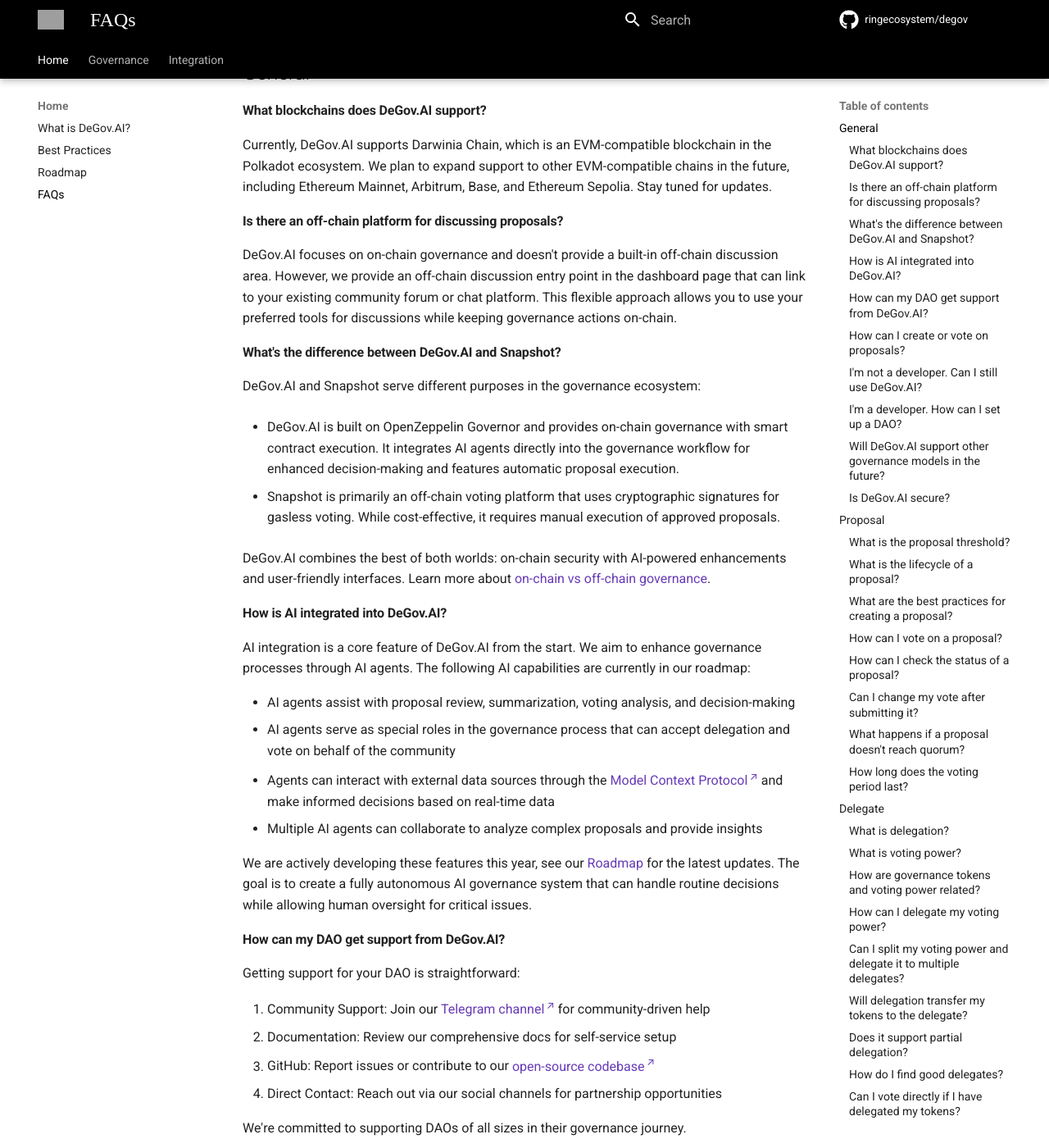
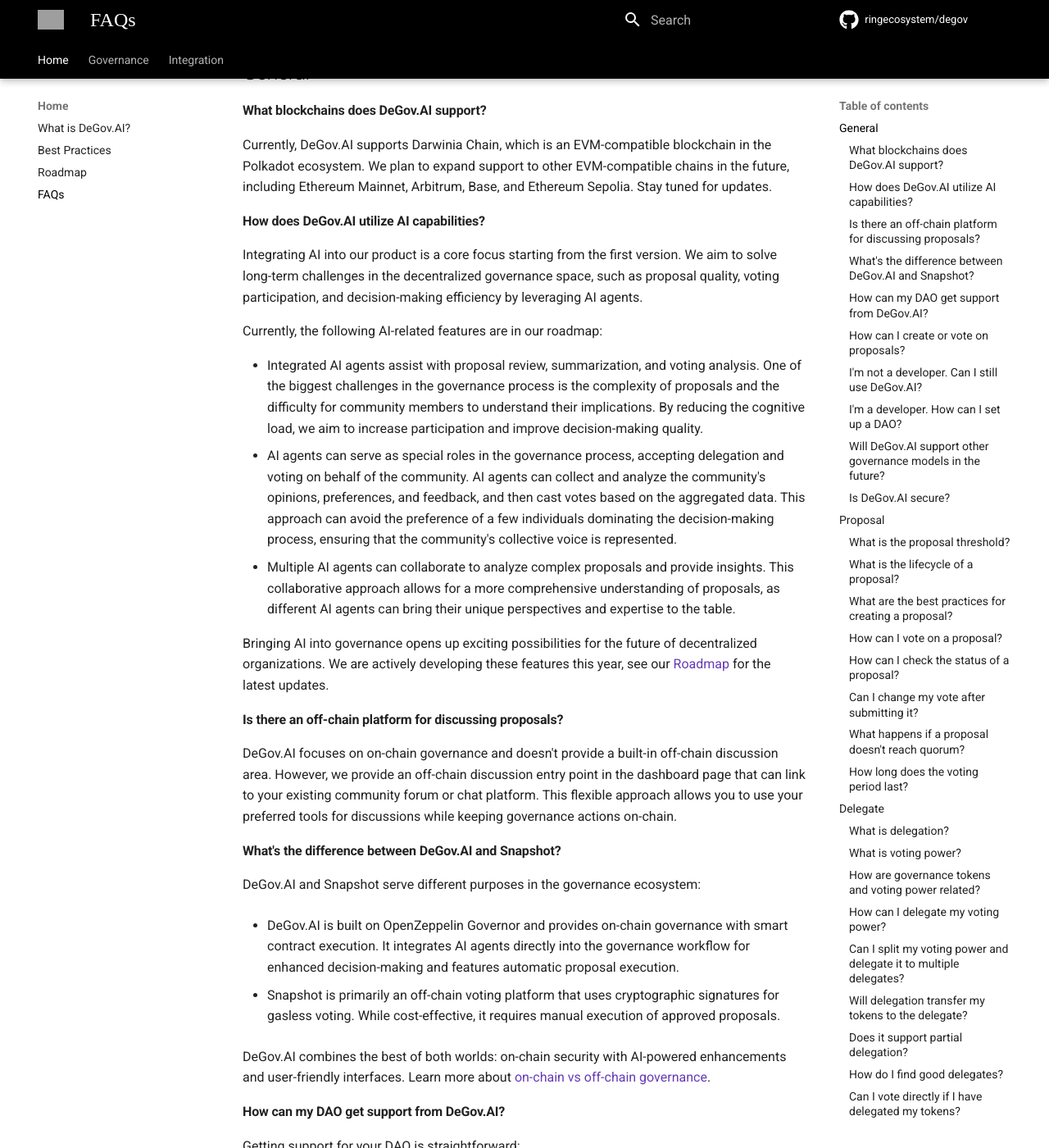
Before and after one commit to ringecosystem/degov-docs, an MkDocs documentation site: the page built from docs/faqs.md, in a window 1280 px wide and 1400 px high, scrolled down 273 px. Shown: the whole window at 82% size. Built offline with MkDocs 1.6.1 and Material for MkDocs 9.7.7, drawn with Linux system fonts in a browser that asks for light colours; some web fonts are replaced; comment, search, counter and statistics services are not loaded; grey boxes are pictures that could not be loaded.

Commit message:
Update ai agent faq

```diff
--- a/docs/faqs.md
+++ b/docs/faqs.md
@@ -12,6 +12,18 @@
 
 Currently, DeGov.AI supports Darwinia Chain, which is an EVM-compatible blockchain in the Polkadot ecosystem. We plan to expand support to other EVM-compatible chains in the future, including Ethereum Mainnet, Arbitrum, Base, and Ethereum Sepolia. Stay tuned for updates.
 
+#### How does DeGov.AI utilize AI capabilities?
+
+Integrating AI into our product is a core focus starting from the first version. We aim to solve long-term challenges in the decentralized governance space, such as proposal quality, voting participation, and decision-making efficiency by leveraging AI agents.
+
+Currently, the following AI-related features are in our roadmap:
+
+- Integrated AI agents assist with proposal review, summarization, and voting analysis. One of the biggest challenges in the governance process is the complexity of proposals and the difficulty for community members to understand their implications. By reducing the cognitive load, we aim to increase participation and improve decision-making quality.
+- AI agents can serve as special roles in the governance process, accepting delegation and voting on behalf of the community. AI agents can collect and analyze the community's opinions, preferences, and feedback, and then cast votes based on the aggregated data. This approach can avoid the preference of a few individuals dominating the decision-making process, ensuring that the community's collective voice is represented.
+- Multiple AI agents can collaborate to analyze complex proposals and provide insights. This collaborative approach allows for a more comprehensive understanding of proposals, as different AI agents can bring their unique perspectives and expertise to the table.
+
+Bringing AI into governance opens up exciting possibilities for the future of decentralized organizations. We are actively developing these features this year, see our [Roadmap](roadmap.md) for the latest updates.
+
 #### Is there an off-chain platform for discussing proposals?
 
 DeGov.AI focuses on on-chain governance and doesn't provide a built-in off-chain discussion area. However, we provide an off-chain discussion entry point in the dashboard page that can link to your existing community forum or chat platform. This flexible approach allows you to use your preferred tools for discussions while keeping governance actions on-chain.
@@ -25,17 +37,6 @@
 - Snapshot is primarily an off-chain voting platform that uses cryptographic signatures for gasless voting. While cost-effective, it requires manual execution of approved proposals.
 
 DeGov.AI combines the best of both worlds: on-chain security with AI-powered enhancements and user-friendly interfaces. Learn more about [on-chain vs off-chain governance](governance/intro/onchain-offchain.md).
-
-#### How is AI integrated into DeGov.AI?
-
-AI integration is a core feature of DeGov.AI from the start. We aim to enhance governance processes through AI agents. The following AI capabilities are currently in our roadmap:
-
-- AI agents assist with proposal review, summarization, voting analysis, and decision-making
-- AI agents serve as special roles in the governance process that can accept delegation and vote on behalf of the community
-- Agents can interact with external data sources through the [Model Context Protocol](https://modelcontextprotocol.io/) and make informed decisions based on real-time data
-- Multiple AI agents can collaborate to analyze complex proposals and provide insights
-
-We are actively developing these features this year, see our [Roadmap](roadmap.md) for the latest updates. The goal is to create a fully autonomous AI governance system that can handle routine decisions while allowing human oversight for critical issues.
 
 #### How can my DAO get support from DeGov.AI?
 
```
